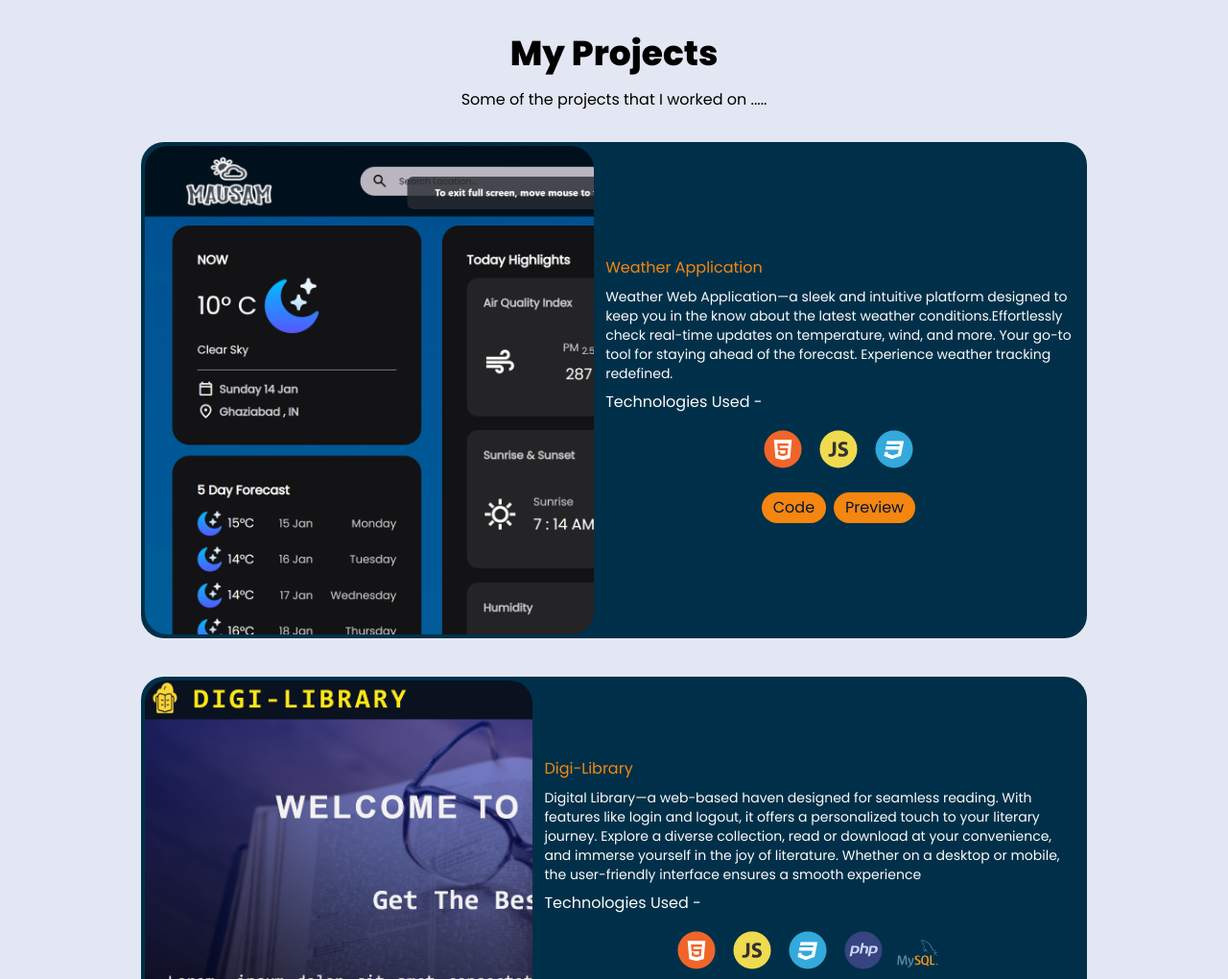
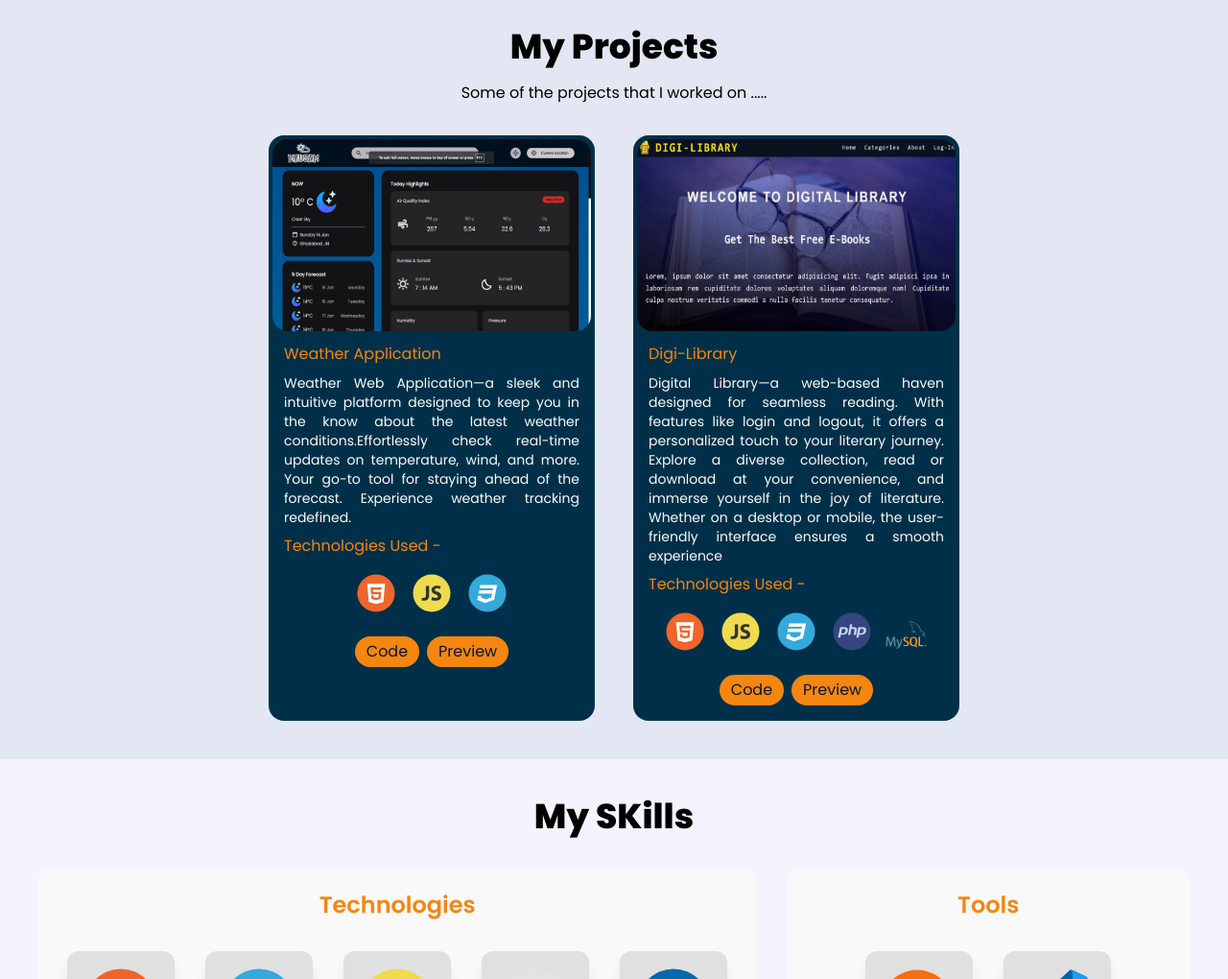
Before and after one commit to RobinRwt07/RobinPortfolio, a plain HTML site: page index.html in a window 1280 px wide. Shown: the part 1780-2800 px from the top of the page at 96% size. Drawn offline with Linux system fonts and the light colour scheme.

Commit message:
Update UI

```diff
--- a/index.html
+++ b/index.html
@@ -32,7 +32,7 @@
 <body>
     <main class="max-w-screen-2xl mx-auto bg-[#f5f4fe] dark:bg-darkBlue">
         <!-- front page section -->
-        <section id="home" class="">
+        <section id="home" class="p-4">
             <header class="">
                 <nav
                     class="relative bg-lightGrey p-3 flex flex-col gap-5 md:flex-row  md:justify-between md:items-center dark:bg-transparent">
@@ -61,11 +61,11 @@
 
                     <button id="theme-toggle" type="button"
                         class="max-md:absolute max-md:top-4 max-md:right-16 hover:ring-2 hover:ring-lava focus:outline-none rounded-lg ">
-                        <svg  id="theme-toggle-dark-icon" class="w-7 h-7 hidden" fill="#F56E0F" viewBox="0 0 20 20"
+                        <svg id="theme-toggle-dark-icon" class="w-7 h-7 hidden" fill="#F56E0F" viewBox="0 0 20 20"
                             xmlns="http://www.w3.org/2000/svg">
                             <path d="M17.293 13.293A8 8 0 016.707 2.707a8.001 8.001 0 1010.586 10.586z"></path>
                         </svg>
-                        <svg   id="theme-toggle-light-icon" class="w-7 h-7 hidden" fill="#F56E0F" viewBox="0 0 20 20"
+                        <svg id="theme-toggle-light-icon" class="w-7 h-7 hidden" fill="#F56E0F" viewBox="0 0 20 20"
                             xmlns="http://www.w3.org/2000/svg">
                             <path
                                 d="M10 2a1 1 0 011 1v1a1 1 0 11-2 0V3a1 1 0 011-1zm4 8a4 4 0 11-8 0 4 4 0 018 0zm-.464 4.95l.707.707a1 1 0 001.414-1.414l-.707-.707a1 1 0 00-1.414 1.414zm2.12-10.607a1 1 0 010 1.414l-.706.707a1 1 0 11-1.414-1.414l.707-.707a1 1 0 011.414 0zM17 11a1 1 0 100-2h-1a1 1 0 100 2h1zm-7 4a1 1 0 011 1v1a1 1 0 11-2 0v-1a1 1 0 011-1zM5.05 6.464A1 1 0 106.465 5.05l-.708-.707a1 1 0 00-1.414 1.414l.707.707zm1.414 8.486l-.707.707a1 1 0 01-1.414-1.414l.707-.707a1 1 0 011.414 1.414zM4 11a1 1 0 100-2H3a1 1 0 000 2h1z"
@@ -137,13 +137,13 @@
                 <div class="my-4 flex flex-col gap-6">
                     <h2 class="w-fit border-b-4 border-b-lava font-semibold self-center ">Connect With Me</h2>
 
-                    <div class="social-media-links flex flex-row justify-center gap-4">
+                    <div class="social-media-links flex flex-row justify-center gap-4 *:flex-none *:size-10">
                         <a href="https://in.linkedin.com/in/robin-singh-762359220" class=" hover:scale-110"
                             title="_blank">
                             <img src="Assest/icon-linkedin.svg" alt="Robin Linkedin">
                         </a>
                         <a href="https://github.com/RobinRwt07" target="_blank" class=" hover:scale-110 ">
-                            <img src="Assest/icon-github.svg" alt="Github link" >
+                            <img src="Assest/icon-github.svg" alt="Github link">
                         </a>
                         <a href="https://twitter.com/Robin_Rawat05" target="_blank" class=" hover:scale-110">
                             <img src="Assest/icon-twitter.svg" alt="twitter link">
@@ -198,25 +198,26 @@
         <section id="projects" class="p-4 md:p-6 bg-[#e3e7f3] dark:bg-[#021b45]">
             <div>
                 <h1 class="text-4xl font-bold text-center my-4 dark:dark-mode-text">My Projects </h1>
-                <p class="text-center font-medium my-4 dark:dark-mode-text">Some of the projects that I worked on .....</p>
+                <p class="text-center font-medium my-4 dark:dark-mode-text">Some of the projects that I worked on .....
+                </p>
             </div>
-            <div
-                class="py-4 grid gap-6 justify-center grid-cols-[repeat(auto-fill,minmax(250px,350px))] lg:w-4/5 lg:mx-auto lg:grid-cols-1 lg:gap-10">
+            <div class="py-4 flex flex-wrap gap-6 md:gap-10 justify-center *:flex-auto *:max-w-[340px]">
 
-                <div class="flex flex-col rounded-3xl bg-teal *:text-snow lg:flex-row p-1 dark:bg-[#2C3C79]">
-                    <div class="aspect-[2.3/2.5]">
+                <div class="flex flex-col rounded-2xl bg-teal *:text-snow p-1 dark:bg-[#2C3C79]">
+                    <div class="">
                         <img src="Assest/Screenshot (188).png" alt="Project photo"
-                            class="w-full h-full  rounded-t-3xl object-cover object-left md:rounded-3xl">
+                            class="w-full h-[200px]  rounded-2xl ">
                     </div>
-                    <div class="flex flex-col gap-2 p-3 lg:justify-center">
+                    <div class=" flex flex-col gap-2 p-3 flex-none ">
                         <p class="text-lava">Weather Application</p>
-                        <p class="text-sm ">Weather Web Application—a sleek and intuitive platform designed to keep you
+                        <p class="text-sm text-justify">Weather Web Application—a sleek and intuitive platform designed
+                            to keep you
                             in the know about the latest weather conditions.Effortlessly check real-time updates on
                             temperature, wind, and more. Your go-to tool for staying ahead of the forecast. Experience
                             weather tracking redefined. </p>
 
                         <div>
-                            <h1>Technologies Used -</h1>
+                            <h1 class="text-lava">Technologies Used -</h1>
                             <div class="flex justify-center gap-2 my-3 *:w-[50px] *:h-[50px]">
                                 <img src="Assest/icons8-html.svg" alt="html">
                                 <img src="Assest/icons8-javascript.svg" alt="JavaScript">
@@ -231,22 +232,23 @@
                         </div>
                     </div>
                 </div>
-                <div class="flex flex-col rounded-3xl bg-teal *:text-snow lg:flex-row p-1 dark:bg-[#2C3C79]">
-                    <div class="aspect-[2.3/2.5]">
+                <div class="flex flex-col rounded-2xl bg-teal *:text-snow p-1 dark:bg-[#2C3C79]">
+                    <div class="">
                         <img src="Assest/Screenshot (189).png" alt="Project photo"
-                            class="w-full h-full  rounded-t-3xl object-cover object-left md:rounded-3xl">
+                            class="w-full h-[200px]  rounded-2xl ">
                     </div>
-                    <div class="flex flex-col gap-2 p-3 lg:justify-center">
+                    <div class="flex flex-col gap-2 p-3">
                         <p class="text-lava">Digi-Library</p>
-                        <p class="text-sm">Digital Library—a web-based haven designed for seamless reading. With
+                        <p class="text-sm  text-justify">Digital Library—a web-based haven designed for seamless
+                            reading. With
                             features like login and logout, it offers a personalized touch to your literary journey.
                             Explore a diverse collection, read or download at your convenience, and immerse yourself in
                             the joy of literature. Whether on a desktop or mobile, the user-friendly interface ensures a
                             smooth experience</p>
 
                         <div>
-                            <h1>Technologies Used -</h1>
-                            <div class="flex justify-center gap-2 my-3 flex-wrap *:w-[50px] *:h-[50px]">
+                            <h1 class="text-lava">Technologies Used -</h1>
+                            <div class=" flex justify-center gap-2 my-3 flex-wrap *:w-[50px] *:h-[50px]">
                                 <img src="Assest/icons8-html.svg" alt="html">
                                 <img src="Assest/icons8-javascript.svg" alt="JavaScript">
                                 <img src="Assest/css-3-svgrepo-com.svg" alt="CSS">
@@ -334,7 +336,7 @@
         <section id="contact" class=" p-4 md:p-6 bg-[#e3e7f3] dark:bg-[#021b45]">
             <h1 class="text-3xl font-bold text-center my-4 dark:dark-mode-text">Feel Free to Connect With Me -</h1>
             <div class="py-4 flex flex-col items-center gap-4 md:flex-row md:justify-evenly">
-                <div class="social-media-links flex flex-row justify-center gap-4">
+                <div class="social-media-links flex flex-row justify-center gap-4 *:flex-none *:size-10">
                     <a href="https://in.linkedin.com/in/robin-singh-762359220" class=" hover:scale-110" title="_blank">
                         <img src="Assest/icon-linkedin.svg" alt="Robin Linkedin">
                     </a>
--- a/src/inputStyle.css
+++ b/src/inputStyle.css
@@ -7,63 +7,58 @@
 
 /* these are tailwind at-rule or directive which are used to add utilities of tailwind to css files */
 
-@layer components{
-    .link-style{
+@layer components {
+    .link-style {
         @apply relative font-semibold hover:text-lava hover:after:absolute hover:after:w-full hover:after:h-[3px] hover:after:bg-lava hover:after:left-0 hover:after:-bottom-2 hover:after:z-10
-
     }
 
-    .link-style:hover::after{
+    .link-style:hover::after {
         animation: line .5s ease-out;
     }
+
     @keyframes line {
-        0%{
+        0% {
             width: 0;
         }
-        100%{
-            width:100%;
+
+        100% {
+            width: 100%;
         }
 
     }
 
-    .button-style{
-        @apply rounded-full px-3 py-2 text-center bg-darkBlue text-snow hover:text-lava dark:bg-lava dark:text-darkVoid dark:hover:text-snow
+    .button-style {
+        @apply rounded-full px-3 py-2 text-center bg-darkBlue text-snow hover:text-lava dark:bg-lava dark:text-snow
     }
-    .card{
+
+    .card {
         @apply rounded-xl;
     }
 
-    .ball-before{
+    .ball-before {
         @apply before:w-[25px] before:h-[25px] before:absolute before:bg-lava before:rounded-full before:-translate-x-1/2 before:-translate-y-1/2 before:left-1/2
     }
 
-    .ball-after{
+    .ball-after {
         @apply after:w-[25px] after:h-[25px] after:absolute after:bg-lava after:rounded-full after:-translate-x-1/2 after:translate-y-1/2 after:left-1/2 after:bottom-0
     }
 
-    .edu-card{
-        @apply relative p-4 bg-darkBlue rounded-2xl flex flex-col gap-3 text-snow z-10
-
-        before:absolute before:top-1/2  before:border-t-[25px] before:border-t-transparent
-        before:border-r-[50px] before:border-r-darkBlue dark:before:border-r-[#2C3C79]
-        before:border-b-[25px] before:border-b-transparent
-        before:-translate-y-1/2 before:-z-10
-        before:-left-5 md:before:-left-9
-
-        dark:bg-[#2C3C79]
+    .edu-card {
+        @apply relative p-4 bg-darkBlue rounded-2xl flex flex-col gap-3 text-snow z-10 before:absolute before:top-1/2 before:border-t-[25px] before:border-t-transparent before:border-r-[50px] before:border-r-darkBlue dark:before:border-r-[#2C3C79] before:border-b-[25px] before:border-b-transparent before:-translate-y-1/2 before:-z-10 before:-left-5 md:before:-left-9 dark:bg-[#2C3C79]
     }
 
-    .card-item{
+    .card-item {
         @apply flex justify-between gap-2 font-semibold flex-wrap text-lava
     }
-    .skill-card{
-        @apply p-2 flex flex-col  items-center  bg-grey rounded-xl shadow-lg dark:bg-[#a0a2c2]
+
+    .skill-card {
+        @apply p-2 flex flex-col items-center bg-grey rounded-xl shadow-lg dark:bg-[#a0a2c2]
     }
 
 }
 
-@layer utilities{
-    .dark-mode-text{
+@layer utilities {
+    .dark-mode-text {
         @apply text-snow
     }
 }
--- a/tailwind.config.js
+++ b/tailwind.config.js
@@ -16,7 +16,7 @@ module.exports = {
 
     },
     fontFamily: {
-      sans: ["Poppins", "sans-serif"],
+      sans: ["Poppins", "sans-serif"]
     },
   },
   plugins: [],
```
Also changed, not shown: src/style.css.
